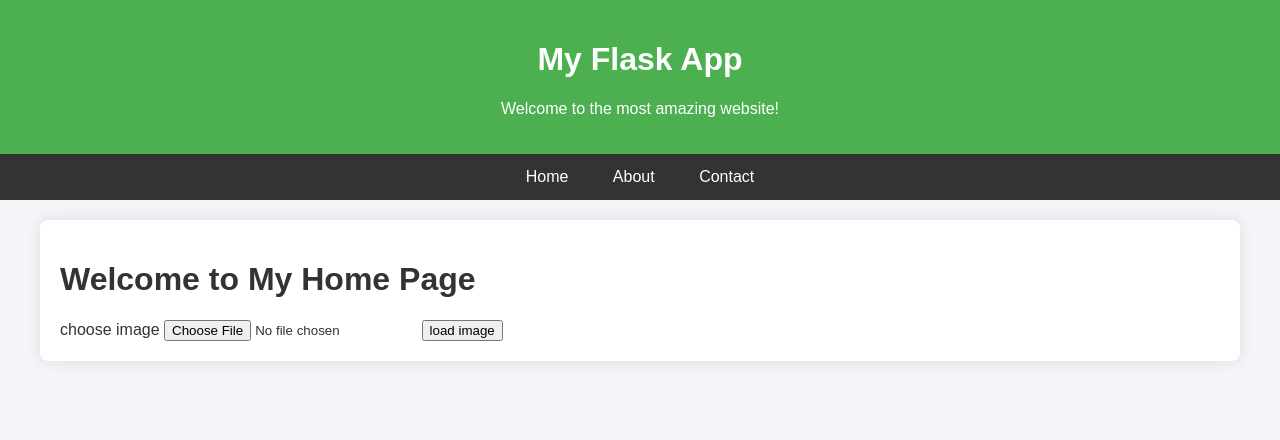
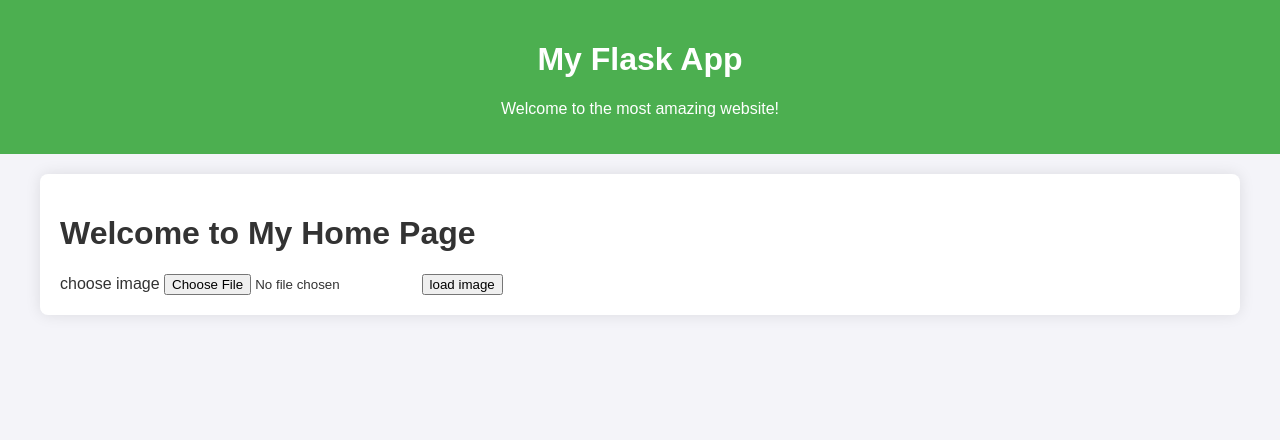
Before and after one commit to yamitpat/-Client-Server-Interoperability-Testing, a Flask app: page / in a window 1280 px wide. Shown: the top 440 px of the page. Run offline with Flask 3, Linux system fonts and the light colour scheme.

Commit message:
erased code from lab (about and auth)

```diff
--- a/server/website/__init__.py
+++ b/server/website/__init__.py
@@ -5,9 +5,6 @@ def create_app():
     app.config['SECRET_KEY'] = 'yampatmjfhkdhvs'
 
     from .views import views
-    from .auth import auth
-
     app.register_blueprint(views, url_prefix='/')
-    app.register_blueprint(auth, url_prefix='/')
 
     return app
--- a/server/website/templates/about.html
+++ /dev/null
@@ -1,5 +0,0 @@
-{% extends "base.html" %}
-{% block title %}My Home{% endblock %}
-{% block content %}
-<h1>Welcome to My About Page</h1>
-{% endblock %}
--- a/server/website/templates/base.html
+++ b/server/website/templates/base.html
@@ -70,13 +70,6 @@
         <p>Welcome to the most amazing website!</p>
     </header>
 
-    <!-- Navigation Bar -->
-    <nav>
-        <a href="/">Home</a>
-        <a href="/about">About</a>
-        <a href="/contact">Contact</a>
-    </nav>
-
     <!-- Main Content Section -->
     <div class="container">
         <div class="content">
--- a/server/website/views.py
+++ b/server/website/views.py
@@ -105,9 +105,6 @@ def upload_image():
 
 def method_not_allowed(e):
     return jsonify({"error": {"http_status": 405, "message": "Method not allowed"}}), 405
-@views.route('/about')
-def about():
-    return render_template('about.html'), 200
 
 @views.route('/status')
 def status():
@@ -129,6 +126,6 @@ def status():
 
     return jsonify(response), 200
 
-@views.route('/secret')
+@views.route('/secret')     # TODO: maybe need to erase this?
 def secret():
     return {"error": {"http_status": 401, "message": "You are not logged in"}}, 401
```
Also changed, not shown: server/website/auth.py (deleted, +0 -14 lines).
